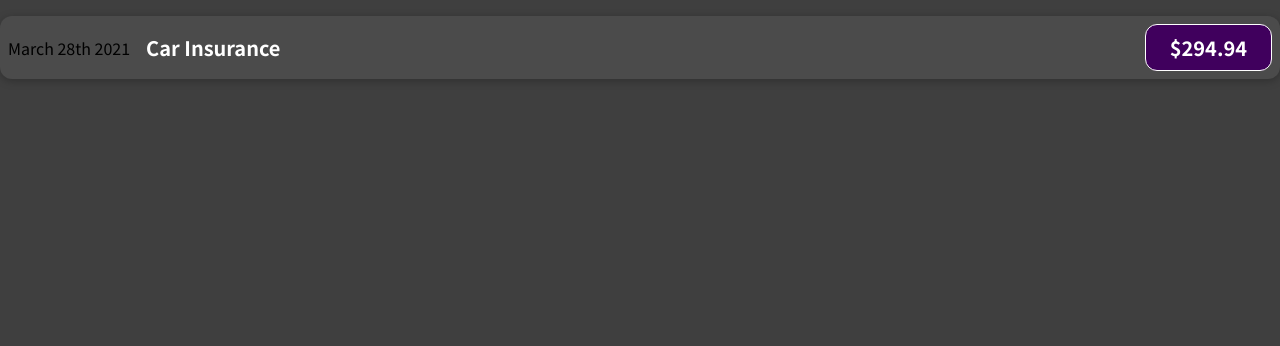
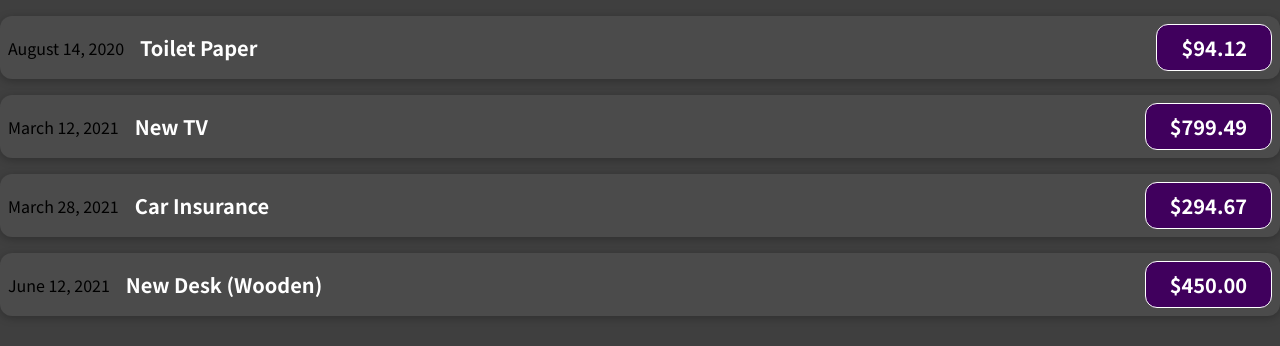
Before and after one commit to David-mwendwa/expense-tracker, a React (Create React App) app: page / in a window 1280 px wide. Shown: the top 346 px of the page. Built offline with nearby package versions, Linux system fonts and the light colour scheme.

Commit message:
feat: add expenses and dynamical create _ExpenseItem_

```diff
--- a/src/App.js
+++ b/src/App.js
@@ -1,10 +1,34 @@
 import './App.css';
 import ExpenseItem from './components/ExpenseItem.js';
+
+const expenses = [
+    {
+      id: 'e1',
+      title: 'Toilet Paper',
+      amount: 94.12,
+      date: new Date(2020, 7, 14),
+    },
+    { id: 'e2', title: 'New TV', amount: 799.49, date: new Date(2021, 2, 12) },
+    {
+      id: 'e3',
+      title: 'Car Insurance',
+      amount: 294.67,
+      date: new Date(2021, 2, 28),
+    },
+    {
+      id: 'e4',
+      title: 'New Desk (Wooden)',
+      amount: 450,
+      date: new Date(2021, 5, 12),
+    },
+  ];
 
 function App() {
   return (
     <div className='App'>
-      <ExpenseItem />
+      {
+        expenses.map(expense => <ExpenseItem key={expense.id} {...expense} />)
+      }
     </div>
   );
 }
--- a/src/components/ExpenseItem.js
+++ b/src/components/ExpenseItem.js
@@ -1,12 +1,16 @@
+import Moment from 'react-moment';
+
 import './ExpenseItem.css';
 
-function ExpenseItem() {
+function ExpenseItem(props) {
+  const {date, title, amount} = props
+
   return (
     <div className='expense-item'>
-      <div>March 28th 2021</div>
+      <div><Moment date={date} format="MMMM DD, YYYY" /></div>
       <div className='expense-item__description'>
-        <h2>Car Insurance</h2>
-        <div className='expense-item__price'>$294.94</div>
+        <h2>{title}</h2>
+        <div className='expense-item__price'>${amount.toFixed(2)}</div>
       </div>
     </div>
   );
```
Also changed, not shown: 1 other file (tests, documents, lock files or other folders).
